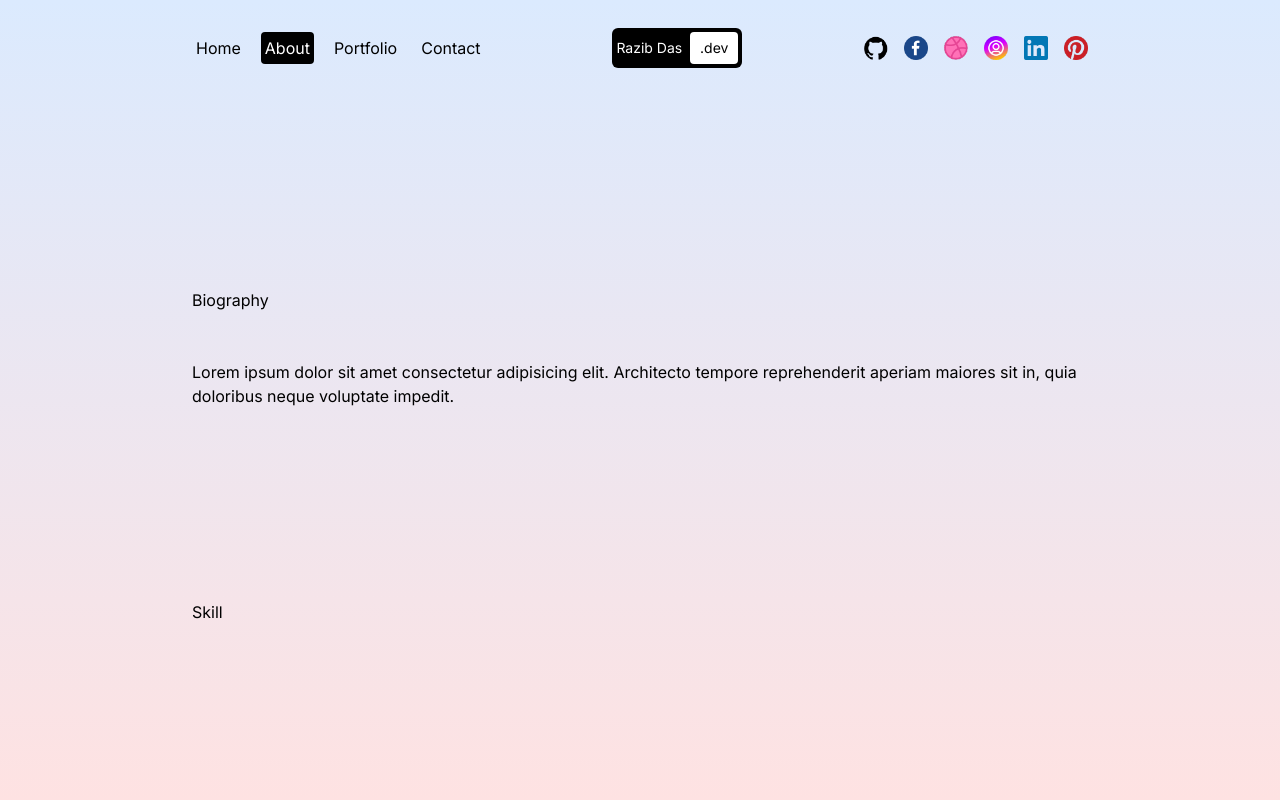
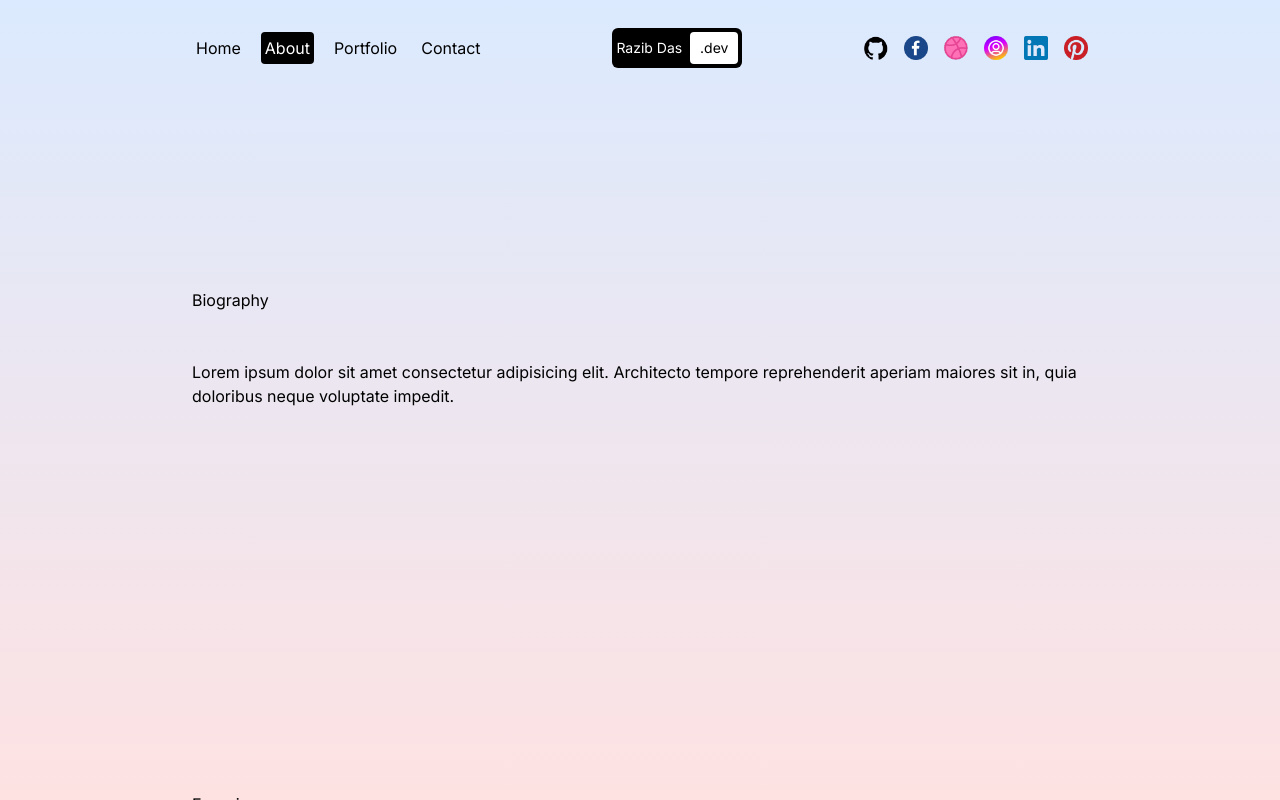
Before and after one commit to razibdas/next-portfolio, a Next.js app: page /About in a window 1280 px wide. Built offline with nearby package versions, Linux system fonts and the light colour scheme.

Commit message:
work on about page

```diff
--- a/src/app/About/page.jsx
+++ b/src/app/About/page.jsx
@@ -23,7 +23,9 @@ const page = () => {
                         </p>
                     </div>
                     {/* skill container */}
-                    <div className=''>Skill</div>
+                    <div className='flex flex-col gap-12 justify-center'>
+
+                    </div>
                     {/* experience container */}
                     <div className=''>
                         <p>Experience</p>
```
